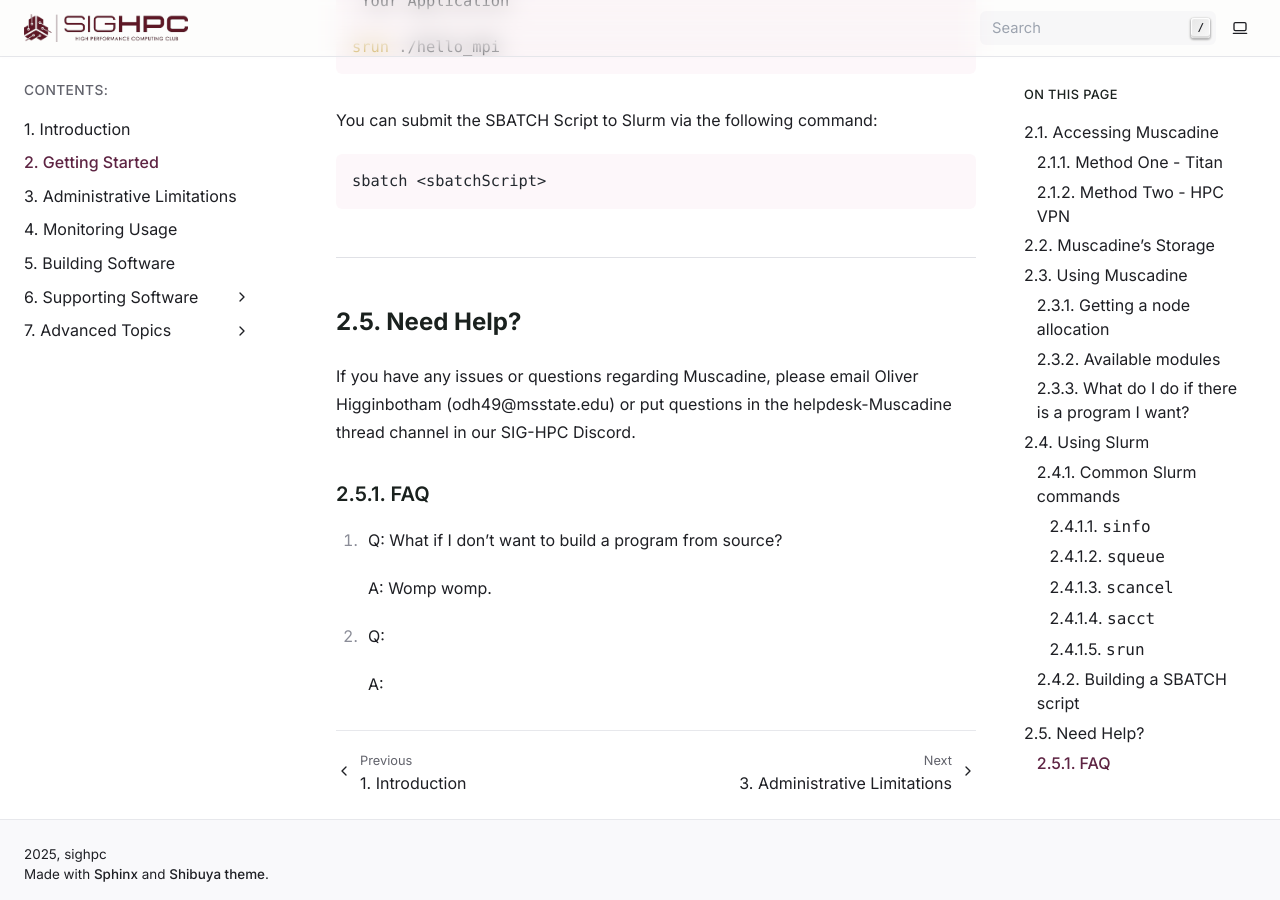
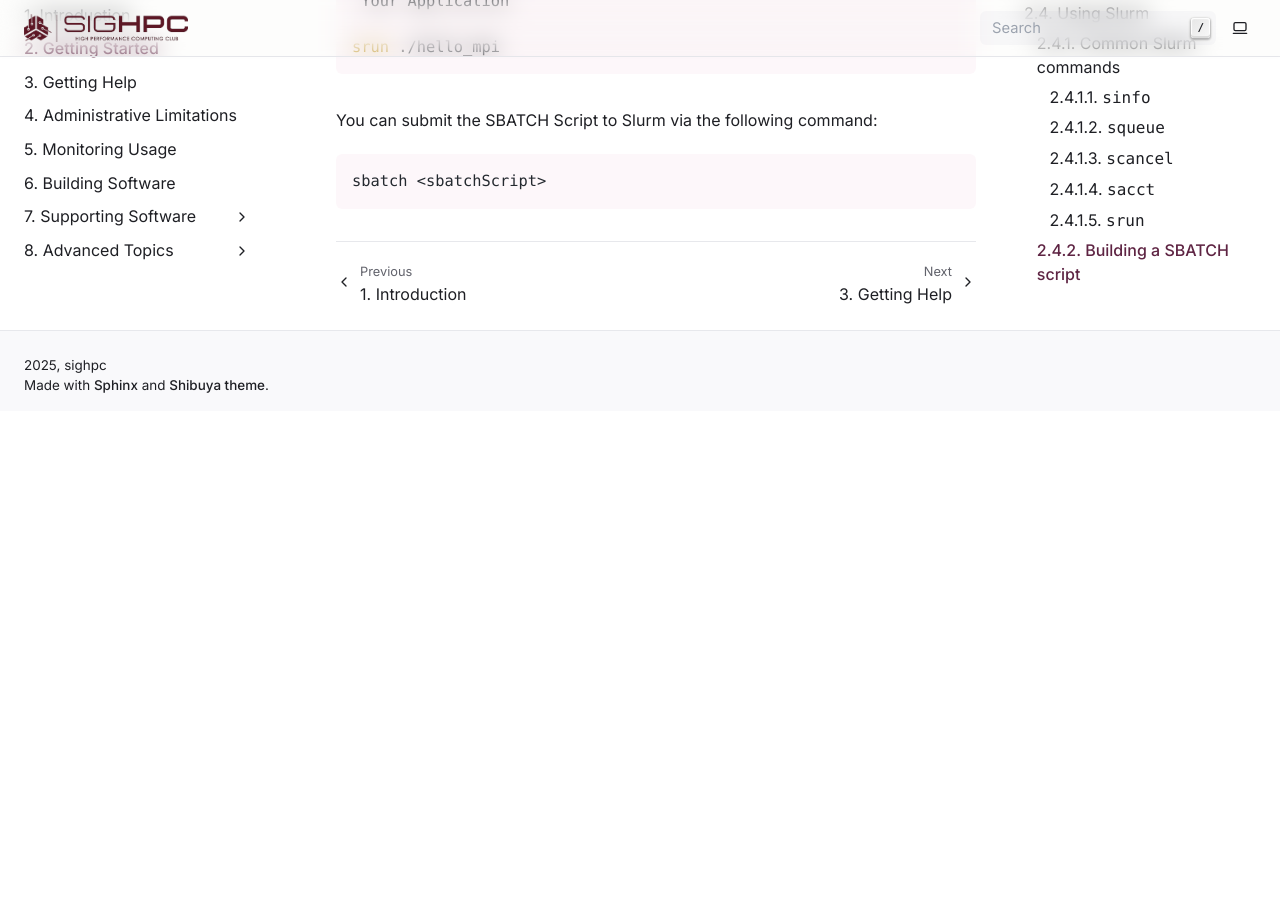
Before and after one commit to msstate-sighpc/muscadine-docs, a Sphinx documentation site: the page built from docs/user-docs.md, in a window 1280 px wide and 900 px high, scrolled down 6731 px. Built offline with Sphinx 7.4.7, drawn with Linux system fonts in a browser that asks for light colours; after the commit the page ends 7142 px from its top, so only the background shows below that.

Commit message:
separate getting help

````diff
--- a/docs/index.rst
+++ b/docs/index.rst
@@ -16,6 +16,7 @@
 
    introduction
    user-docs
+   getting-help
    administrative-limitations
    monitoring
    building-software
--- a/docs/user-docs.md
+++ b/docs/user-docs.md
@@ -193,19 +193,3 @@
 ```bash
 sbatch <sbatchScript>
 ```
-
----
-
-## Need Help?
-If you have any issues or questions regarding Muscadine, please email Oliver Higginbotham (odh49@msstate.edu) or put questions in the helpdesk-Muscadine thread channel in our SIG-HPC Discord.
-
-### FAQ
-1.
-	Q: What if I don't want to build a program from source?
-
-	A: Womp womp.
-
-2.
-	Q:
-
-	A:
````
Also changed, not shown: docs/getting-help.md (added, +15 -0 lines).
